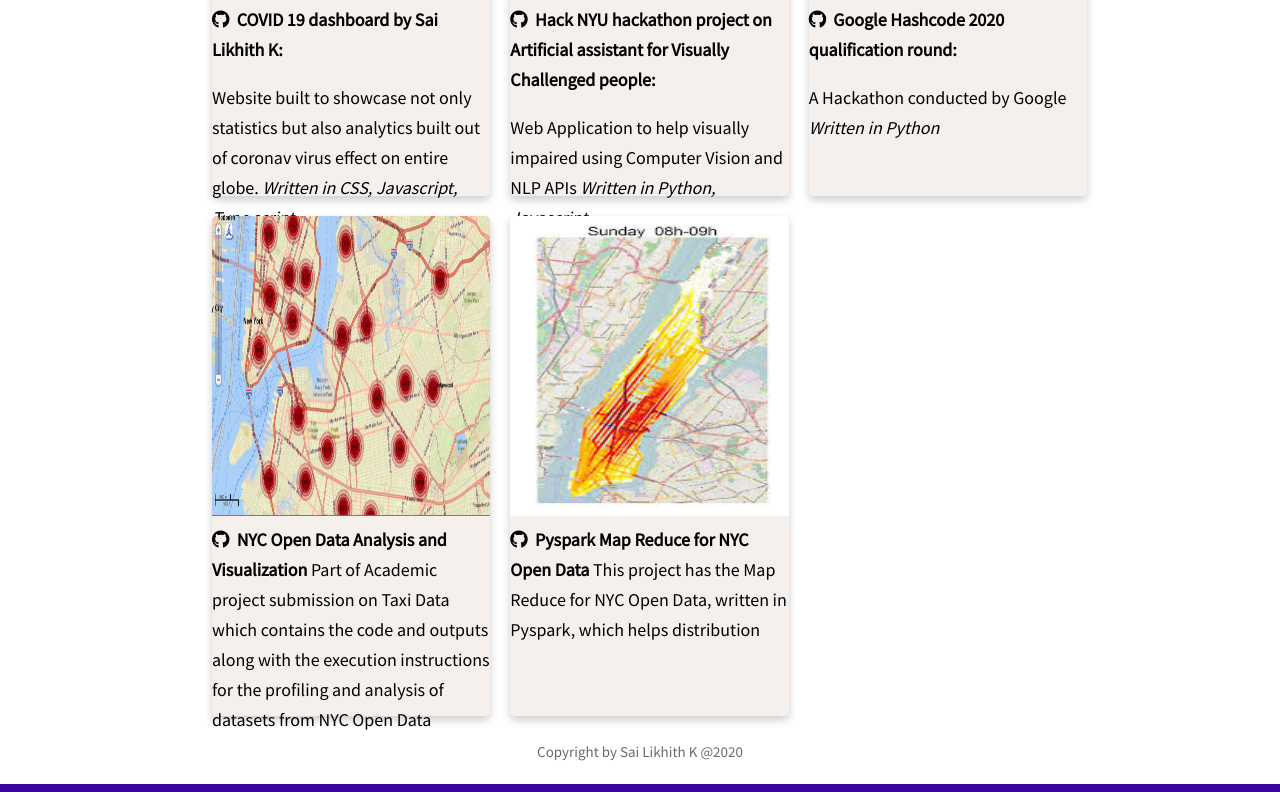
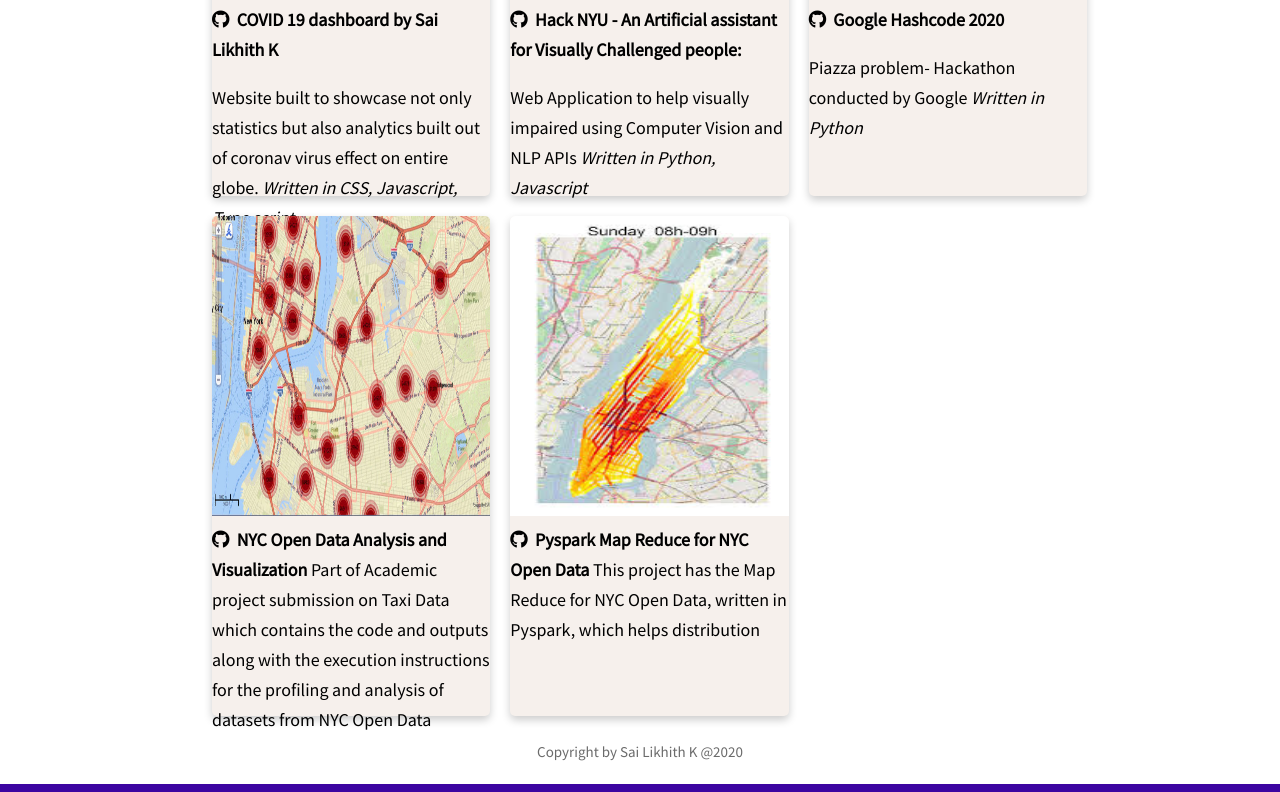
Before and after one commit to SaiLikhith7/Mywebsite, a Jekyll site: the page built from projects.html, in a window 1280 px wide, cut to the strip 442-1234 px from the top of the page. Built offline with Jekyll 4.4.1, drawn with Linux system fonts in a browser that asks for light colours; nearby versions of some CDN libraries.

Commit message:
Update projects.html

```diff
--- a/_includes/projects.html
+++ b/_includes/projects.html
@@ -19,7 +19,7 @@
           <div class="card">
           <strong>
             <a href="https://github.com/SaiLikhith7/covid19-by-sailikhithk"><img src="./img/covid19.png" alt="Avatar" style="width:100%;height:300px;">
-              <i class="fab fa-github"></i>&nbsp;&nbsp;<b>COVID 19 dashboard by Sai Likhith K:</b>
+              <i class="fab fa-github"></i>&nbsp;&nbsp;<b>COVID 19 dashboard by Sai Likhith K</b>
           <p>Website built to showcase not only statistics but also analytics built out of coronav virus effect on entire globe. <i>Written in CSS, Javascript, Type script </i></p>
            </a>
         </strong>
@@ -31,7 +31,7 @@
         <div class="card">
           <strong>
                 <a href="https://github.com/SaiLikhith7/HackNYU-2020"><img src="./img/Hacknyu.png" alt="Avatar" style="width:100%;height:300px;">
-                  <i class="fab fa-github"></i>&nbsp;&nbsp;<b>Hack NYU hackathon project on Artificial assistant for Visually Challenged people:</b>
+                  <i class="fab fa-github"></i>&nbsp;&nbsp;<b>Hack NYU - An Artificial assistant for Visually Challenged people:</b>
            <p>Web Application to help visually impaired using Computer Vision and NLP APIs <i>Written in Python, Javascript</i></p>
            </a>
            </strong>
@@ -43,8 +43,8 @@
         <div class="card">
           <strong>
           <a href="https://github.com/SaiLikhith7/Google-Hashcode-2020-qualification-round"><img src="./img/Google.jpg" alt="hashcode" style="width:100%;height:300px;">
-                      <i class="fab fa-github"></i>&nbsp;&nbsp;<b>Google Hashcode 2020 qualification round:</b>
-         <p>A Hackathon conducted by Google <i>Written in Python</i></p></a>
+                      <i class="fab fa-github"></i>&nbsp;&nbsp;<b>Google Hashcode 2020</b>
+         <p>Piazza problem- Hackathon conducted by Google <i>Written in Python</i></p></a>
            </strong>
            </div>
       </h5>
```
